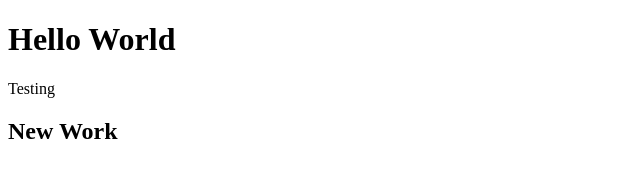
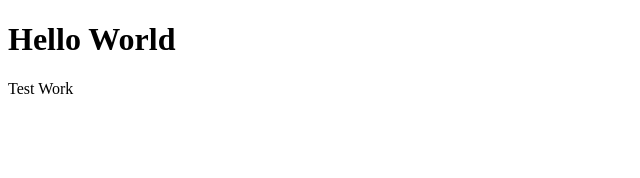
Before and after one commit to tincyabhinesh/Project1, a plain HTML site: page index.html in a window 1280 px wide. Shown: the whole page, without its empty margins (0-640 px from the left). Drawn offline with Linux system fonts and the light colour scheme.

Commit message:
Revert "Added H2"
This reverts commit c0f2289ba8d08b7b925ac684a07cbfc15adfb38a.

```diff
--- a/index.html
+++ b/index.html
@@ -7,8 +7,6 @@
 </head>
 <body>
     <h1>Hello World</h1>
-    <p>Testing</p>
-    <h2>New Work</h2>
-
+    <para>Test Work </para>
 </body>
 </html>
```
Also changed, not shown: 2 other files.
